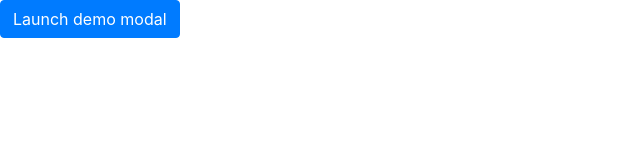
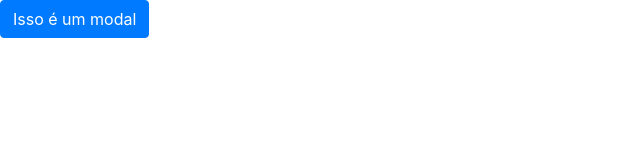
Before and after one commit to cristianoMelo86/sitenovo, a website: page src/index.html in a window 1280 px wide. Shown: the whole page, without its empty margins (0-640 px from the left). Drawn offline with Linux system fonts and the light colour scheme; files whose address does not match are found by name.

Commit message:
add index

```diff
--- a/src/index.html
+++ b/src/index.html
@@ -13,7 +13,7 @@
   <body>
     <!-- Button trigger modal -->
 <button type="button" class="btn btn-primary" data-bs-toggle="modal" data-bs-target="#exampleModal">
-    Launch demo modal
+    Isso é um modal
   </button>
 
   <!-- Modal -->
```
